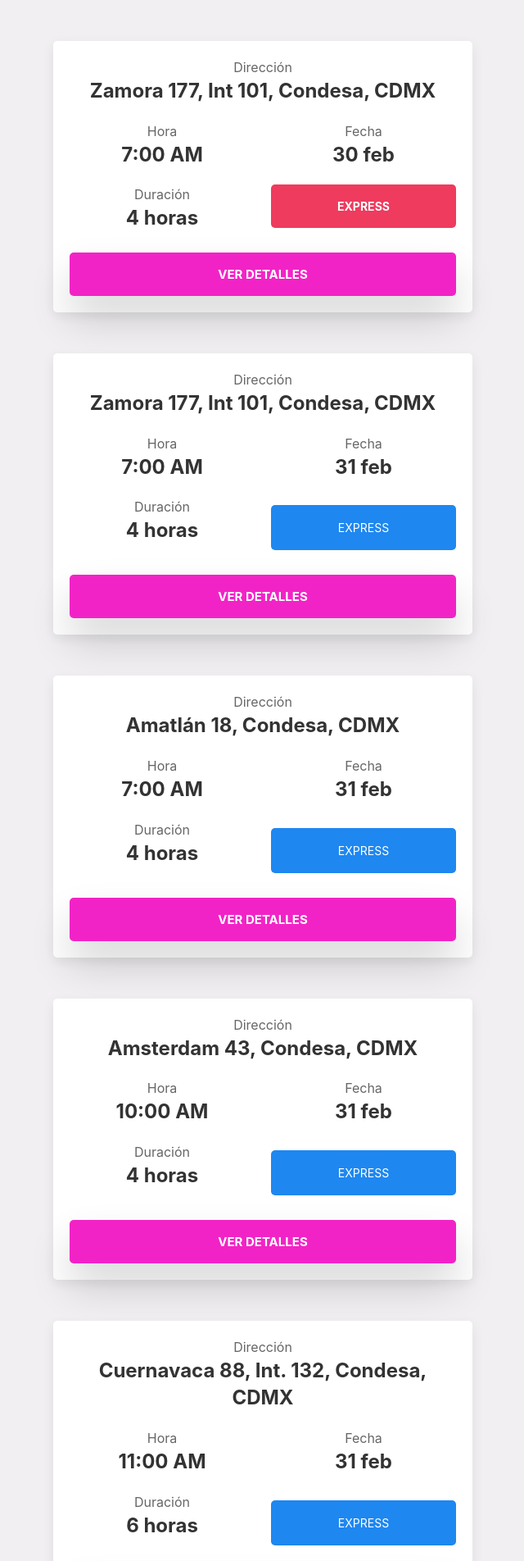
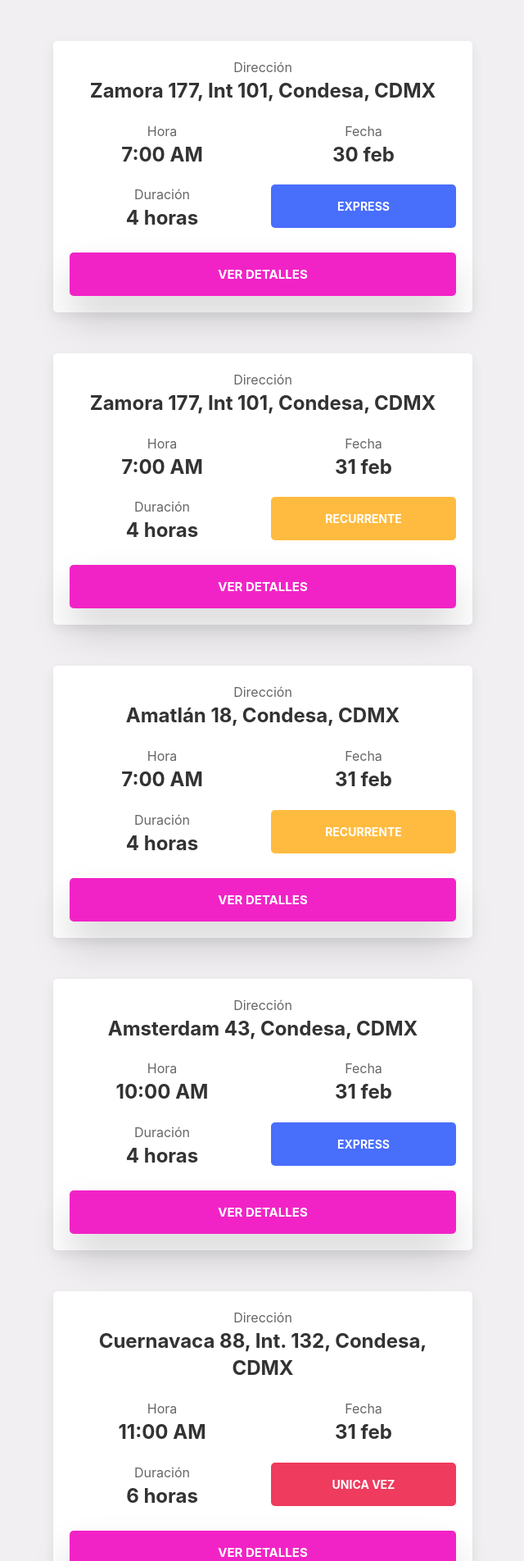
Before and after one commit to MisaelCalvillo/jelpme-challenge-uikit, a PHP site: page /disponibles.html in a window 1280 px wide. Shown: the part 80-1984 px from the top of the page at 82% size, without its empty margins (319-959 px from the left). Run offline with PHP 8.4, Linux system fonts and the light colour scheme.

Commit message:
button color based on type of service and geolocation in googlemaps

```diff
--- a/assets/css/styles.css
+++ b/assets/css/styles.css
@@ -168,17 +168,17 @@ input:focus {
 }
 
 /* ===================================== */
-.express-button {
+.expres-button {
   color: #FFFFFF;
   background-color: #486EFC;
 }
 
-.express-button:hover {
+.expres-button:hover {
   color: #FFFFFF;
   background-color: #0439fb;
 }
 
-.express-button:active {
+.expres-button:active {
   color: #FFFFFF;
   background-color: #032ec9;
 }
--- a/assets/js/jelpme.js
+++ b/assets/js/jelpme.js
@@ -172,7 +172,25 @@ for(var i = 0; i < available_services.length; i++){
               </div>
               <div class="uk-width-1-2">
                   <div class="uk-card">
-                    <a href="#" class="uk-button uk-button-primary uk-width-1-1 uk-margin-small uk-button-large uk-border-rounded">Express</a>
+
+                    <a href="#"
+                       class= "
+                      ${(available_services[i]["service_type"] === "Recurrente") ? "recurrente-button":
+                      (available_services[i]["service_type"] === "Expres") ?  "expres-button" : "unica-vez-button" }
+
+                      uk-button
+                      uk-width-1-1
+                      uk-margin-small
+                      uk-button-large
+                      uk-border-rounded ">
+
+                      <b>
+                        ${(available_services[i]["service_type"] === "Recurrente") ? "Recurrente":
+                        (available_services[i]["service_type"] === "Expres") ?
+                        "Express" : "Unica Vez" }
+                      </b>
+                    </a>
+
                   </div>
               </div>
           </div>
@@ -193,14 +211,15 @@ for(var i = 0; i < available_services.length; i++){
 
       <div id="modal${available_services[i]["id"]}-new" class="uk-modal-full" uk-modal>
         <div class="uk-modal-dialog">
-          <button class="uk-modal-close-full uk-close-large confirmados" type="button" uk-close></button>
+          <button class="uk-modal-close-full uk-close-large ingresar" type="button" uk-close></button>
           <div class="uk-grid-collapse uk-child-width-1-2@m uk-flex-middle" uk-grid>
               <div class="uk-backgrond-cover" uk-height-viewport>
-                <iframe width="100%" height="100%" frameborder="0" style="border:0" src="https://www.google.com/maps/embed/v1/place?key=AIzaSyD9AZc8Rwa0gLzKc19ycokzTkALjo7N4w8&q=Space+Needle,Seattle+WA" allowfullscreen>
+                <iframe width="100%" height="100%" frameborder="0" style="border:0" src="https://www.google.com/maps/embed/v1/view?key=AIzaSyD9AZc8Rwa0gLzKc19ycokzTkALjo7N4w8&center=${available_services[i]["lat_service"]},${available_services[i]["long_service"]}&zoom=18&maptype=satellite" allowfullscreen>
                 </iframe>
               </div>
 
             <div class="uk-padding-large">
+
                 <!-- ========= Card for service details next to Google MAPS ==== -->
                     <div class=" carta uk-card uk-card-large uk-card-default uk-card-hover uk-grid-match uk-border-rounded servicio">
                             <div class="uk-text-center uk-grid-collapse" uk-grid>
@@ -236,7 +255,8 @@ for(var i = 0; i < available_services.length; i++){
                                 </div>
                                 <div class="uk-width-1-2">
                                     <div class="uk-card">
-                                      <a href="#" class="uk-button uk-button-primary uk-width-1-1 uk-margin-small uk-button-large uk-border-rounded uk-text-bold">${(available_services[i]["service_type"] === "Recurrente") ? "Recurrente": (available_services[i]["service_type"] === "Express") ? "Express" : "Unica Vez" }</a>
+                                      <a href="#" class="${(available_services[i]["service_type"] === "Recurrente") ? "recurrente-button": (available_services[i]["service_type"] === "Expres" ? "expres-button" : "unica-vez-button") }
+                                       uk-button uk-width-1-1 uk-margin-small uk-button-large uk-border-rounded "><b>${(available_services[i]["service_type"] === "Recurrente") ? "Recurrente": (available_services[i]["service_type"] === "Expres" ? "Expres" : "Unica Vez" ) }</b></a>
                                     </div>
                                 </div>
                             </div>
@@ -263,6 +283,13 @@ for(var i = 0; i < available_services.length; i++){
   `;
   $(".nuevos-servicios").append(nuevoServicio);
 }
+
+
+
+
+// ================================================================================
+
+
 
 // loop through all the my services
 for(var i = 0; i < my_services.length; i++){
@@ -301,7 +328,25 @@ for(var i = 0; i < my_services.length; i++){
               </div>
               <div class="uk-width-1-2">
                   <div class="uk-card">
-                    <a href="#" class="uk-button uk-button-primary uk-width-1-1 uk-margin-small uk-button-large uk-border-rounded">Express</a>
+
+                    <a href="#"
+                       class= "
+                      ${(my_services[i]["service_type"] === "Recurrente") ? "recurrente-button":
+                      (my_services[i]["service_type"] === "Expres") ?  "expres-button" : "unica-vez-button" }
+
+                      uk-button
+                      uk-width-1-1
+                      uk-margin-small
+                      uk-button-large
+                      uk-border-rounded ">
+
+                      <b>
+                        ${(my_services[i]["service_type"] === "Recurrente") ? "Recurrente":
+                        (my_services[i]["service_type"] === "Expres") ?
+                        "Express" : "Unica Vez" }
+                      </b>
+                    </a>
+
                   </div>
               </div>
           </div>
@@ -309,7 +354,7 @@ for(var i = 0; i < my_services.length; i++){
           <div class="uk-text-center uk-grid-collapse" uk-grid>
               <div class="uk-width-1-1">
                   <div class="uk-card">
-                    <a href="welcome.html"><button class="uk-button  uk-width-1-1 uk-button-large uk-box-shadow-xlarge confirmados uk-margin-medium uk-text-bold
+                    <a href="#modal${my_services[i]["id"]}-new" uk-toggle><button class="uk-button  uk-width-1-1 uk-button-large uk-box-shadow-xlarge confirmados uk-margin-medium uk-text-bold
                       uk-margin-remove uk-padding-remove
                       uk-border-rounded" >Ver Detalles</button></a>
                   </div>
@@ -317,6 +362,79 @@ for(var i = 0; i < my_services.length; i++){
           </div>
     </div>
   </div>
+
+  <!--==================== FULL MODAL FOR A NEW WINDOW ================== -->
+
+      <div id="modal${my_services[i]["id"]}-new" class="uk-modal-full" uk-modal>
+        <div class="uk-modal-dialog">
+          <button class="uk-modal-close-full uk-close-large confirmados" type="button" uk-close></button>
+          <div class="uk-grid-collapse uk-child-width-1-2@m uk-flex-middle" uk-grid>
+              <div class="uk-backgrond-cover" uk-height-viewport>
+                <iframe width="100%" height="95%" frameborder="0" style="border:0" src="https://www.google.com/maps/embed/v1/view?key=AIzaSyD9AZc8Rwa0gLzKc19ycokzTkALjo7N4w8&center=${my_services[i]["lat_service"]},${my_services[i]["long_service"]}&zoom=18&maptype=satellite" allowfullscreen>
+                </iframe>
+              </div>
+
+            <div class="uk-padding-large">
+
+                <!-- ========= Card for service details next to Google MAPS ==== -->
+                    <div class=" carta uk-card uk-card-large uk-card-default uk-card-hover uk-grid-match uk-border-rounded servicio">
+                            <div class="uk-text-center uk-grid-collapse" uk-grid>
+                                <div class="uk-width-1-1">
+                                    <div class="uk-card ">
+                                      <p class="uk-margin-remove">Dirección</p>
+                                      <h3 class="uk-margin-remove"><b>${my_services[i]["addres_street"]}, ${my_services[i]["addres_neighborhood"]}, ${my_services[i]["city"]}</b></h3>
+                                </div>
+                            </div>
+                          </div>
+
+                            <div class="uk-text-center uk-grid-collapse uk-grid-match" uk-grid>
+                                <div class="uk-width-1-2">
+                                    <div class="uk-card  uk-card-body">
+                                      <p class="uk-margin-remove">Hora</p>
+                                      <h3 class="uk-margin-remove"><b>${my_services[i]["hour"]}</b></h3>
+                                    </div>
+                                </div>
+                                <div class="uk-width-1-2">
+                                    <div class="uk-card uk-card-body">
+                                      <p class="uk-margin-remove uk-padding-remove">Fecha</p>
+                                      <h3 class="uk-margin-remove"><b>${my_services[i]["date"]}</b></h3>
+                                    </div>
+                                </div>
+                            </div>
+
+                            <div class="uk-text-center uk-grid-collapse uk-grid-match" uk-grid>
+                                <div class="uk-width-1-2">
+                                    <div class="uk-card  uk-card-body">
+                                      <p class="uk-margin-remove">Duración</p>
+                                      <h3 class="uk-margin-remove"><b>${my_services[i]["lenght"]} horas</b></h3>
+                                    </div>
+                                </div>
+                                <div class="uk-width-1-2">
+                                    <div class="uk-card">
+                                      <a href="#" class="${(my_services[i]["service_type"] === "Recurrente") ? "recurrente-button": (my_services[i]["service_type"] === "Expres" ? "expres-button" : "unica-vez-button") }
+                                       uk-button uk-width-1-1 uk-margin-small uk-button-large uk-border-rounded "><b>${(my_services[i]["service_type"] === "Recurrente") ? "Recurrente": (my_services[i]["service_type"] === "Expres" ? "Expres" : "Unica Vez" ) }</b></a>
+                                    </div>
+                                </div>
+                            </div>
+
+                            <div class="uk-text-center uk-grid-collapse" uk-grid>
+                                <div class="uk-width-1-1">
+                                    <div class="uk-card">
+                                      <a href="welcome.html"><button class="uk-button  uk-width-1-1 uk-button-large uk-box-shadow-xlarge green-button uk-margin-medium uk-text-bold
+                                        uk-margin-remove uk-padding-remove
+                                        uk-border-rounded" >Llamar a tu cliente</button></a>
+                                    </div>
+                                </div>
+                            </div>
+                      </div>
+                    </div>
+                <!-- ========= Card for service details next to Google MAPS ==== -->
+            </div>
+          </div>
+        </div>
+      </div>
+    <!--==================== FULL MODAL FOR A NEW WINDOW ================== -->
+
 </div>
   `;
   $(".mis-servicios").append(miServicio);
--- a/disponibles.html
+++ b/disponibles.html
@@ -81,7 +81,7 @@
         </div>
         <div class="uk-width-1-2">
           <div class="uk-card">
-            <a href="#" class="uk-button uk-width-1-1 uk-margin-small uk-button-large uk-border-rounded uk-text-bold unica-vez-button">Express</a>
+            <a href="#" class="uk-button uk-width-1-1 uk-margin-small uk-button-large uk-border-rounded uk-text-bold expres-button">Express</a>
           </div>
         </div>
       </div>
@@ -104,7 +104,7 @@
       <button class="uk-modal-close-full uk-close-large ingresar" type="button" uk-close></button>
       <div class="uk-grid-collapse uk-child-width-1-2@m uk-flex-middle" uk-grid>
         <div class="uk-backgrond-cover" uk-height-viewport>
-          <iframe width="100%" height="100%" frameborder="0" style="border:0" src="https://www.google.com/maps/embed/v1/place?key=AIzaSyD9AZc8Rwa0gLzKc19ycokzTkALjo7N4w8&q=Space+Needle,Seattle+WA" allowfullscreen>
+          <iframe width="100%" height="100%" frameborder="0" style="border:0" src="https://www.google.com/maps/embed/v1/place?key=AIzaSyD9AZc8Rwa0gLzKc19ycokzTkALjo7N4w8&q=Zamora177+Condesa,CDMX+MX" allowfullscreen>
                     </iframe>
         </div>
 
@@ -144,7 +144,7 @@
               </div>
               <div class="uk-width-1-2">
                 <div class="uk-card">
-                  <a href="#" class="uk-button uk-width-1-1 uk-margin-small uk-button-large uk-border-rounded uk-text-bold">Express</a>
+                  <a href="#" class="uk-button uk-width-1-1 uk-margin-small uk-button-large uk-border-rounded uk-text-bold express-button">Express</a>
                 </div>
               </div>
             </div>
```
Also changed, not shown: map-test-2.html (added, +95 -0 lines).
